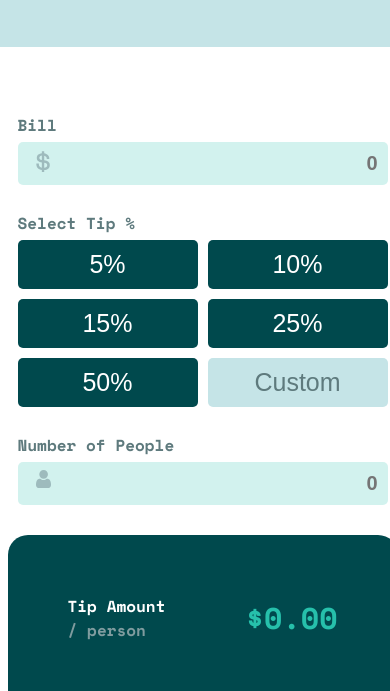
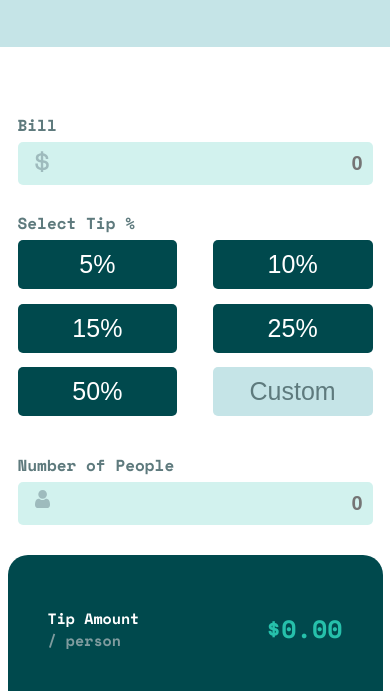
Before and after one commit to AmrOdhymi/tip-calculator-app-main, a plain HTML site: page index.html in a window 390 px wide. Shown: the part 107-798 px from the top of the page. Drawn offline with Linux system fonts and the light colour scheme.

Commit message:
css and html end 2

```diff
--- a/Style/mobile-design-style.css
+++ b/Style/mobile-design-style.css
@@ -28,12 +28,11 @@ input{
 
 
 .left-side{
-    width: 370px;
     display: flex;
     flex-direction: column;
     border-radius: 20px;
     padding: 10px;
-    position: relative;
+
 }
 .title{
     text-align: start;
@@ -42,7 +41,7 @@ input{
 }
 
 .cross input{
-    width: 350px;
+    width: 335px;
     padding: 10px;
     border: none;
     border-radius: 5px;
@@ -72,15 +71,15 @@ input{
 
 
 .section-2{
-    margin: 10px 0px;
-    width: 350px;
+    margin: 10px 0px 50px;
+    position: relative;
 }
 
 .tip-box{
     display: grid;
-    grid-template-columns: repeat(2, 180px);
+    grid-template-columns: repeat(2, 45%);
     /* grid-template-rows: repeat(2, ); */
-    gap: 10px;
+    gap: 10%;
 }
 .tip-box input{
     padding: 10px;
@@ -114,12 +113,11 @@ input[type=number]::-webkit-inner-spin-button{
 
 
 .rghit-side{
-    width: 270px;
     background-color: hsl(183, 100%, 15%);
     border-radius: 20px;
     display: flex;
     flex-direction: column;
-    padding: 30px 60px;
+    padding: 30px 40px;
 }
 
 
@@ -129,12 +127,13 @@ input[type=number]::-webkit-inner-spin-button{
     justify-content: space-between;
 }
 .section-4 .amount p , .section-5 .price p{
-    font-size: 30px;
+    font-size: 25px;
     color:  hsl(172, 67%, 45%);
 }
 
 .type p{
     margin: 0;
+    font-size: 15px;
 }
 .type{
     /* margin-top: 20px; */
```
